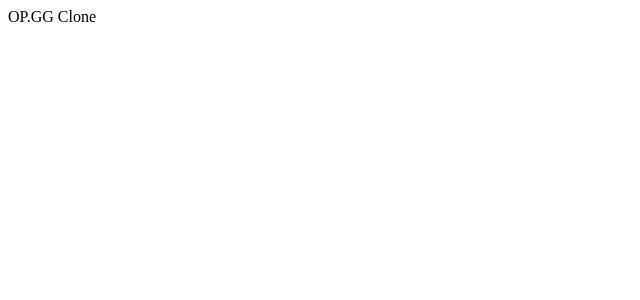
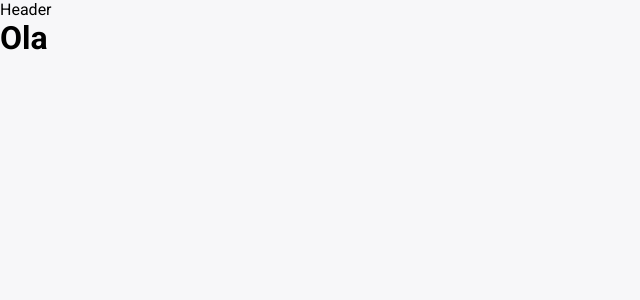
Before and after one commit to MaxiiXx23/OPGGClone, a React (Vite) app: page / in a window 1280 px wide. Shown: the top 300 px of the page, without its empty margins (0-640 px from the left). Built offline with nearby package versions, Linux system fonts and the light colour scheme.

Commit message:
feat: Continuação da estruturação

```diff
--- a/package.json
+++ b/package.json
@@ -16,7 +16,7 @@
     "react-hook-form": "^7.43.3",
     "react-icons": "^4.7.1",
     "react-router-dom": "^6.8.2",
-    "styled-components": "^5.3.7",
+    "styled-components": "^5.3.8",
     "yup": "^1.0.2"
   },
   "devDependencies": {
@@ -26,6 +26,7 @@
     "@types/styled-components": "^5.1.26",
     "@vitejs/plugin-react": "^3.1.0",
     "eslint": "^8.35.0",
+    "react-error-overlay": "6.0.9",
     "typescript": "^4.9.3",
     "vite": "^4.1.0"
   }
--- a/src/App.tsx
+++ b/src/App.tsx
@@ -1,3 +1,17 @@
+import { ThemeProvider } from 'styled-components'
+import { BrowserRouter } from 'react-router-dom'
+
+import { AppRoutes } from './routes/AppRoutes.routes'
+import { defaultTheme } from './styles/themes/defaultTheme'
+import { GlobalStyle } from './styles/themes/GlobalStyle'
+
 export function App() {
-  return <div>OP.GG Clone</div>
+  return (
+    <ThemeProvider theme={defaultTheme}>
+      <GlobalStyle />
+      <BrowserRouter>
+        <AppRoutes />
+      </BrowserRouter>
+    </ThemeProvider>
+  )
 }
--- /dev/null
+++ b/src/components/Header/index.tsx
@@ -0,0 +1,7 @@
+export function Header() {
+  return (
+    <div>
+      <p>Header</p>
+    </div>
+  )
+}
--- /dev/null
+++ b/src/layouts/DefaultLayout.tsx
@@ -0,0 +1,11 @@
+import { Outlet } from 'react-router-dom'
+import { Header } from '../components/Header'
+
+export function DefaultLayout() {
+  return (
+    <>
+      <Header />
+      <Outlet />
+    </>
+  )
+}
--- /dev/null
+++ b/src/pages/Champions/index.tsx
@@ -0,0 +1,7 @@
+export function Champions() {
+  return (
+    <div>
+      <p>champions</p>
+    </div>
+  )
+}
--- /dev/null
+++ b/src/pages/Home/index.tsx
@@ -0,0 +1,9 @@
+import React from 'react'
+
+export function Home() {
+  return (
+    <div>
+      <h1>Ola</h1>
+    </div>
+  )
+}
--- /dev/null
+++ b/src/routes/AppRoutes.routes.tsx
@@ -0,0 +1,17 @@
+import { Routes, Route } from 'react-router-dom'
+
+import { DefaultLayout } from '../layouts/DefaultLayout'
+
+import { Home } from '../pages/Home'
+import { Champions } from '../pages/Champions'
+
+export function AppRoutes() {
+  return (
+    <Routes>
+      <Route path="/" element={<DefaultLayout />}>
+        <Route path="/" element={<Home />} />
+        <Route path="/champions" element={<Champions />} />
+      </Route>
+    </Routes>
+  )
+}
--- /dev/null
+++ b/src/styles/themes/GlobalStyle.ts
@@ -0,0 +1,18 @@
+import { createGlobalStyle } from 'styled-components'
+
+export const GlobalStyle = createGlobalStyle`
+   *{
+      margin: 0;
+      padding: 0;
+   }
+   :focus {
+      outline:0;
+      box-shadow:none;
+   }
+   body{
+      background-color: ${({ theme }) => theme['gray-100']};
+      font-family: 'Roboto';
+      font-size: 1rem;
+      -webkit-font-smoothing: antialiased
+   }
+`
--- a/src/styles/themes/defaultTheme.ts
+++ b/src/styles/themes/defaultTheme.ts
@@ -0,0 +1,42 @@
+export const size = {
+  mobileS: '320px',
+  mobileM: '375px',
+  mobileL: '425px',
+  tabletS: '600px',
+  tabletM: '660px',
+  tabletL: '768px',
+  laptopS: '860px',
+  laptopM: '1024px',
+  laptopL: '1440px',
+  desktop: '2560px',
+} as const
+
+export const defaultTheme = {
+  white: '#FFF',
+  'blue-400': '#81ACFF',
+  'blue-500': '#5383E8',
+  'blue-600': '#4171D6',
+  'blue-700': '#2F5EC0',
+  'gray-100': '#F7F7F9',
+  'gray-200': '#ebeef1',
+  'gray-250': '#DBE0E4',
+  'gray-300': '#C3CBD1',
+  'gray-400': '#9AA4AF',
+  'gray-500': '#758592',
+  'gray-600': '#57646F',
+  'gray-700': '#44515C',
+  'gray-800': '#34414D',
+  'gray-900': '#202D37',
+  device: {
+    mobileS: `(max-width: ${size.mobileS})`,
+    mobileM: `(max-width: ${size.mobileM})`,
+    mobileL: `(max-width: ${size.mobileL})`,
+    tabletS: `(max-width: ${size.tabletS})`,
+    tabletM: `(max-width: ${size.tabletM})`,
+    tabletL: `(max-width: ${size.tabletL})`,
+    laptopS: `(max-width: ${size.laptopS})`,
+    laptopM: `(max-width: ${size.laptopM})`,
+    laptopL: `(max-width: ${size.laptopL})`,
+    desktop: `(max-width: ${size.desktop})`,
+  },
+} as const
```
Also changed, not shown: src/components/Header/styles.ts (added), src/pages/Champions/styles.ts (added), src/pages/Home/styles.ts (added), 2 other files (tests, documents, lock files or other folders).
